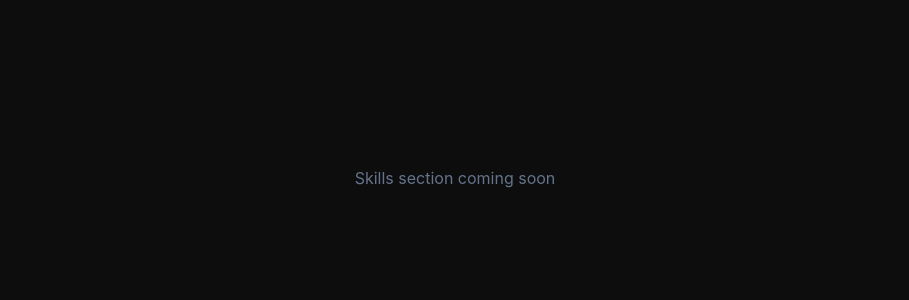
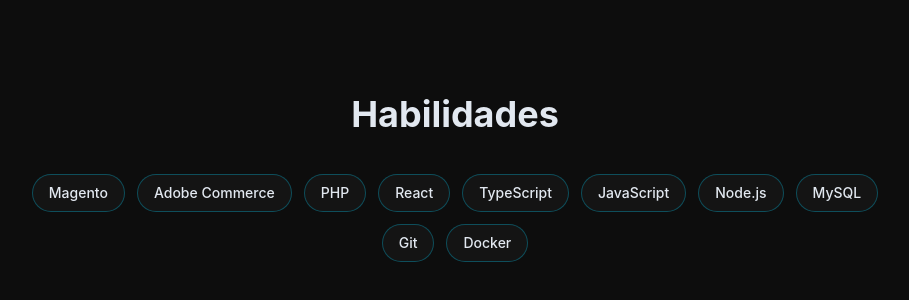
Before and after one commit to diegomiyabara/Portfolio, a React app: page / in a window 1280 px wide. Shown: the part 1086-1386 px from the top of the page, without its empty margins (185-1094 px from the left). Built offline with nearby package versions, Linux system fonts and the light colour scheme; the HTML template or start-up script is replaced by a standard one.

Commit message:
:sparkles: Add SkillsSection component and integrate it into the App layout

```diff
--- a/src/App.tsx
+++ b/src/App.tsx
@@ -1,14 +1,13 @@
 import './App.css'
 import Layout from './components/Layout'
 import HeroSection from './components/HeroSection'
+import SkillsSection from './components/SkillsSection'
 
 function App() {
   return (
     <Layout>
       <HeroSection />
-      <section id="skills" className="min-h-screen flex items-center justify-center">
-        <p className="text-muted">Skills section coming soon</p>
-      </section>
+      <SkillsSection />
       <section id="projects" className="min-h-screen flex items-center justify-center">
         <p className="text-muted">Projects section coming soon</p>
       </section>
--- /dev/null
+++ b/src/components/AnimatedSection.tsx
@@ -0,0 +1,26 @@
+import { motion, useReducedMotion } from 'framer-motion'
+
+interface AnimatedSectionProps {
+  children: React.ReactNode
+  className?: string
+}
+
+export default function AnimatedSection({ children, className }: AnimatedSectionProps) {
+  const shouldReduceMotion = useReducedMotion()
+
+  if (shouldReduceMotion) {
+    return <div className={className}>{children}</div>
+  }
+
+  return (
+    <motion.div
+      className={className}
+      initial={{ opacity: 0, y: 40 }}
+      whileInView={{ opacity: 1, y: 0 }}
+      viewport={{ once: true, amount: 0.2 }}
+      transition={{ duration: 0.6, ease: 'easeOut' }}
+    >
+      {children}
+    </motion.div>
+  )
+}
--- /dev/null
+++ b/src/components/SkillsSection.tsx
@@ -0,0 +1,36 @@
+import { useTranslation } from 'react-i18next'
+import AnimatedSection from './AnimatedSection'
+
+interface SkillBadgeProps {
+  label: string
+}
+
+function SkillBadge({ label }: SkillBadgeProps) {
+  return (
+    <span className="px-4 py-2 rounded-full bg-surface border border-primary/30 text-text text-sm font-medium">
+      {label}
+    </span>
+  )
+}
+
+export default function SkillsSection() {
+  const { t } = useTranslation()
+  const skills = t('skills.items', { returnObjects: true }) as string[]
+
+  return (
+    <section id="skills" className="min-h-screen flex items-center justify-center px-4">
+      <div className="max-w-4xl w-full mx-auto text-center">
+        <AnimatedSection>
+          <h2 className="text-3xl md:text-4xl font-bold text-text mb-10">
+            {t('skills.sectionTitle')}
+          </h2>
+          <div className="flex flex-wrap justify-center gap-3">
+            {skills.map((skill) => (
+              <SkillBadge key={skill} label={skill} />
+            ))}
+          </div>
+        </AnimatedSection>
+      </div>
+    </section>
+  )
+}
```
